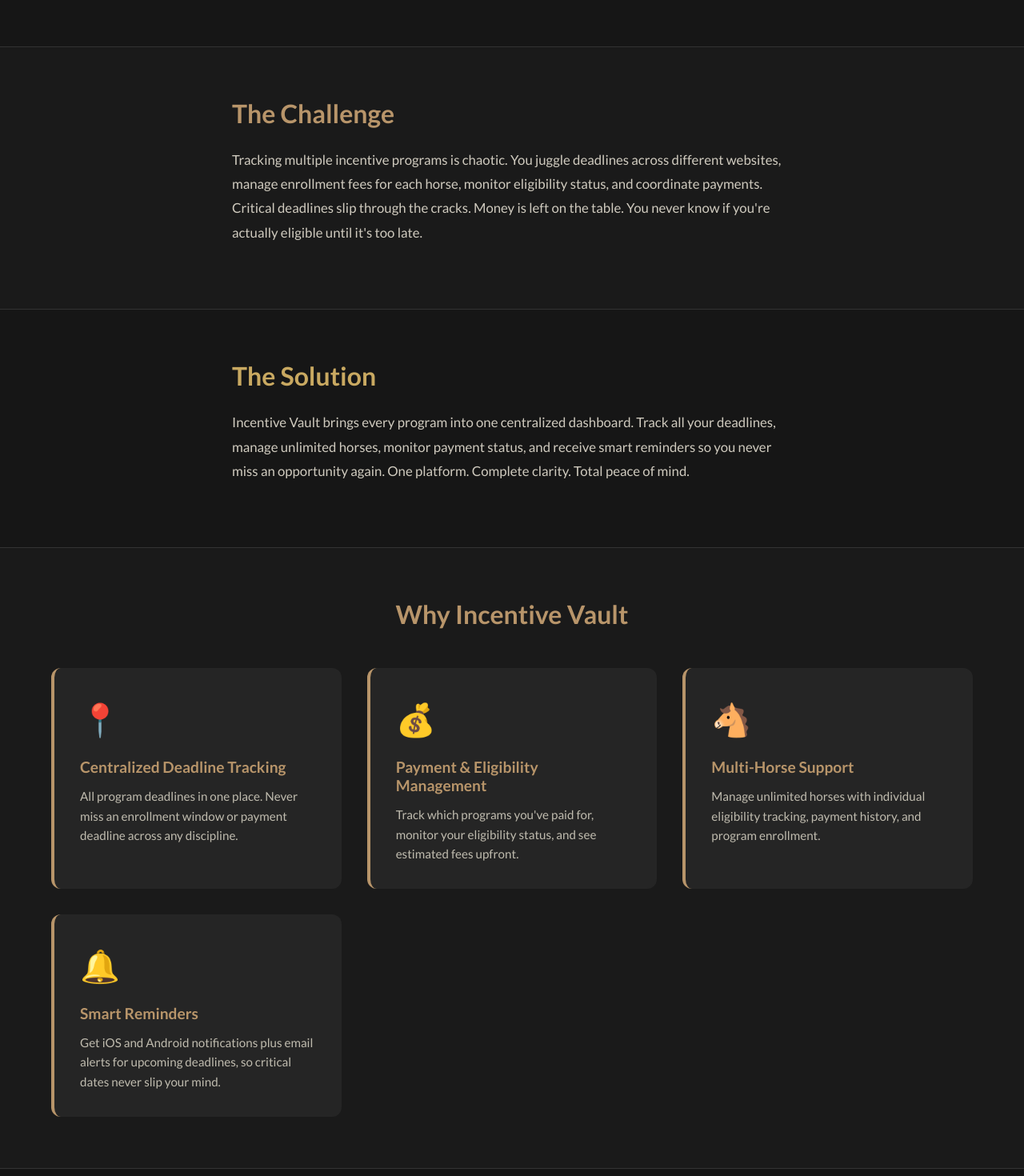
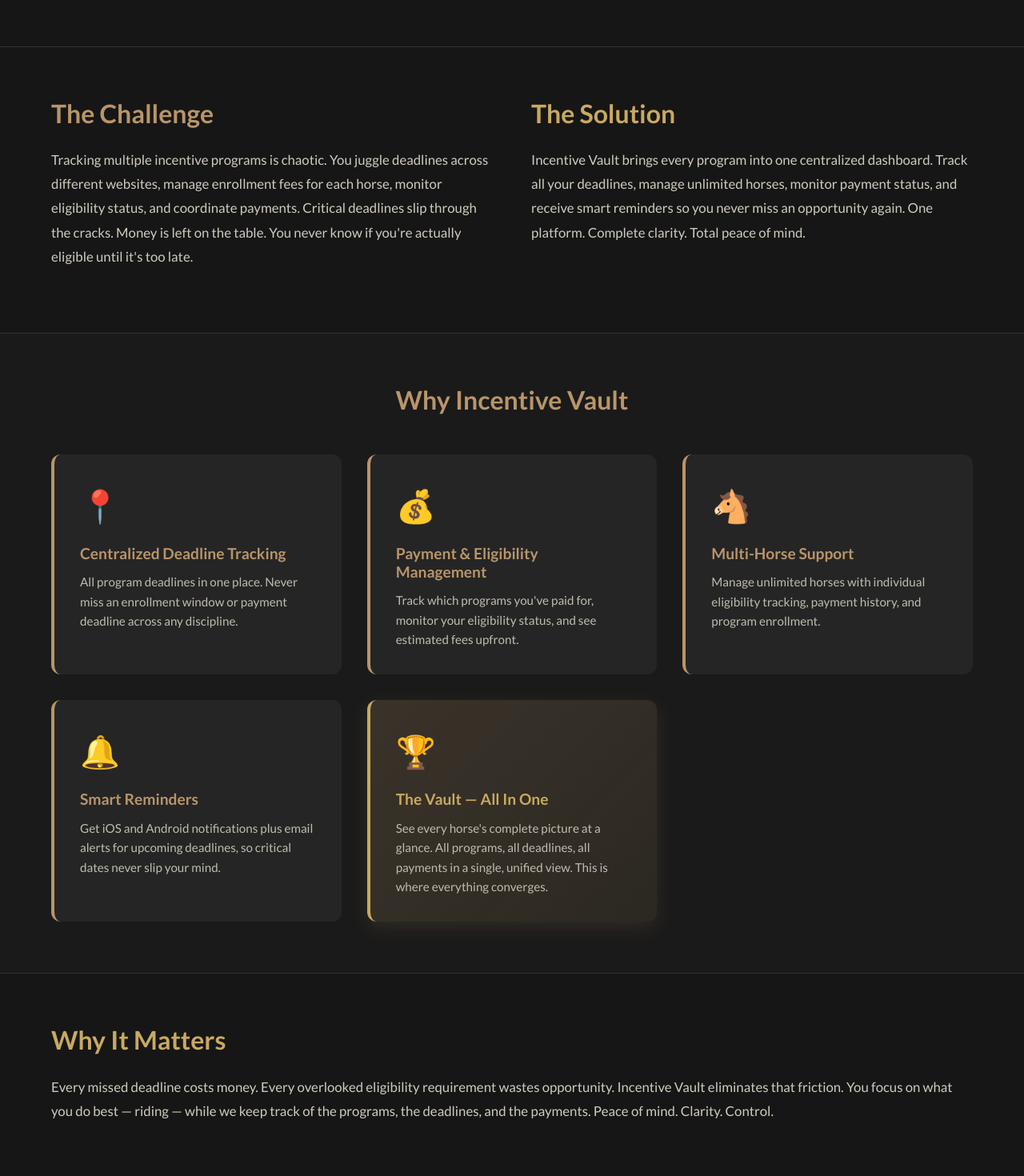
Before and after one commit to Thomadav000/incentive-vault, a React (Create React App) app: page /about in a window 1280 px wide. Shown: the part 940-2410 px from the top of the page at 80% size. Built offline with nearby package versions, Linux system fonts and the light colour scheme; no server answers; the HTML template or start-up script is replaced by a standard one.

Commit message:
Update About page - Challenge/Solution 2-column layout, add Vault highlight feature card

```diff
--- a/src/pages/AboutPage.css
+++ b/src/pages/AboutPage.css
@@ -81,48 +81,44 @@
   font-size: 1rem;
 }
 
-/* Problem Section */
-.about-problem {
+/* Problem & Solution Section */
+.about-problem-solution {
   padding: 4rem 0;
   border-bottom: 1px solid #333;
+  background-color: #161616;
 }
 
-.about-problem h2 {
+.problem-solution-wrapper {
+  display: grid;
+  grid-template-columns: 1fr 1fr;
+  gap: 3rem;
+  align-items: start;
+}
+
+.problem-column h2,
+.solution-column h2 {
   font-size: 2rem;
-  color: #B8956A;
   margin-bottom: 1.5rem;
   font-weight: 600;
 }
 
-.content-wrapper {
-  max-width: 700px;
-  margin: 0 auto;
+.problem-column h2 {
+  color: #B8956A;
 }
 
-.about-problem p {
+.solution-column h2 {
+  color: #C9A961;
+}
+
+.problem-column p,
+.solution-column p {
   font-size: 1.05rem;
   line-height: 1.8;
   color: #D0CBBF;
 }
 
-/* Solution Section */
-.about-solution {
-  padding: 4rem 0;
-  border-bottom: 1px solid #333;
-  background-color: #161616;
-}
-
-.about-solution h2 {
-  font-size: 2rem;
-  color: #C9A961;
-  margin-bottom: 1.5rem;
-  font-weight: 600;
-}
-
-.about-solution p {
-  font-size: 1.05rem;
-  line-height: 1.8;
-  color: #D0CBBF;
+.content-wrapper {
+  max-width: 100%;
 }
 
 /* Features Section */
@@ -178,6 +174,22 @@
   color: #C0BCAF;
   line-height: 1.6;
   margin: 0;
+}
+
+.feature.vault-highlight {
+  background: linear-gradient(135deg, rgba(184, 149, 106, 0.2) 0%, rgba(201, 169, 97, 0.1) 100%);
+  border-left-color: #C9A961;
+  box-shadow: 0 8px 24px rgba(184, 149, 106, 0.15);
+}
+
+.feature.vault-highlight:hover {
+  border-left-color: #D9B971;
+  background: linear-gradient(135deg, rgba(184, 149, 106, 0.25) 0%, rgba(201, 169, 97, 0.15) 100%);
+  box-shadow: 0 12px 32px rgba(184, 149, 106, 0.2);
+}
+
+.feature.vault-highlight h3 {
+  color: #C9A961;
 }
 
 /* Why It Matters Section */
@@ -277,16 +289,19 @@
     padding: 2.5rem 0;
   }
 
+  .problem-solution-wrapper {
+    grid-template-columns: 1fr;
+    gap: 2rem;
+  }
+
   .about-features h2,
-  .about-problem h2,
-  .about-solution h2,
+  .about-problem-solution h2,
   .about-why-matters h2,
   .about-cta h2 {
     font-size: 1.5rem;
   }
 
-  .about-problem,
-  .about-solution,
+  .about-problem-solution,
   .about-features,
   .about-why-matters,
   .about-cta {
--- a/src/pages/AboutPage.js
+++ b/src/pages/AboutPage.js
@@ -32,9 +32,10 @@
         </div>
       </section>
 
-      <section className="about-problem">
+      <section className="about-problem-solution">
         <div className="container">
-          <div className="content-wrapper">
+          <div className="problem-solution-wrapper">
+            <div className="problem-column">
               <h2>The Challenge</h2>
               <p>
                 Tracking multiple incentive programs is chaotic. You juggle deadlines across different websites,
@@ -43,18 +44,15 @@
                 actually eligible until it's too late.
               </p>
             </div>
-        </div>
-      </section>
 
-      <section className="about-solution">
-        <div className="container">
-          <div className="content-wrapper">
+            <div className="solution-column">
               <h2>The Solution</h2>
               <p>
                 Incentive Vault brings every program into one centralized dashboard. Track all your deadlines,
                 manage unlimited horses, monitor payment status, and receive smart reminders so you never miss
                 an opportunity again. One platform. Complete clarity. Total peace of mind.
               </p>
+            </div>
           </div>
         </div>
       </section>
@@ -85,6 +83,12 @@
               <div className="feature-icon">🔔</div>
               <h3>Smart Reminders</h3>
               <p>Get iOS and Android notifications plus email alerts for upcoming deadlines, so critical dates never slip your mind.</p>
+            </div>
+
+            <div className="feature vault-highlight">
+              <div className="feature-icon">🏆</div>
+              <h3>The Vault — All In One</h3>
+              <p>See every horse's complete picture at a glance. All programs, all deadlines, all payments in a single, unified view. This is where everything converges.</p>
             </div>
           </div>
         </div>
```
Lines whose indentation alone changed are shown as unchanged.
